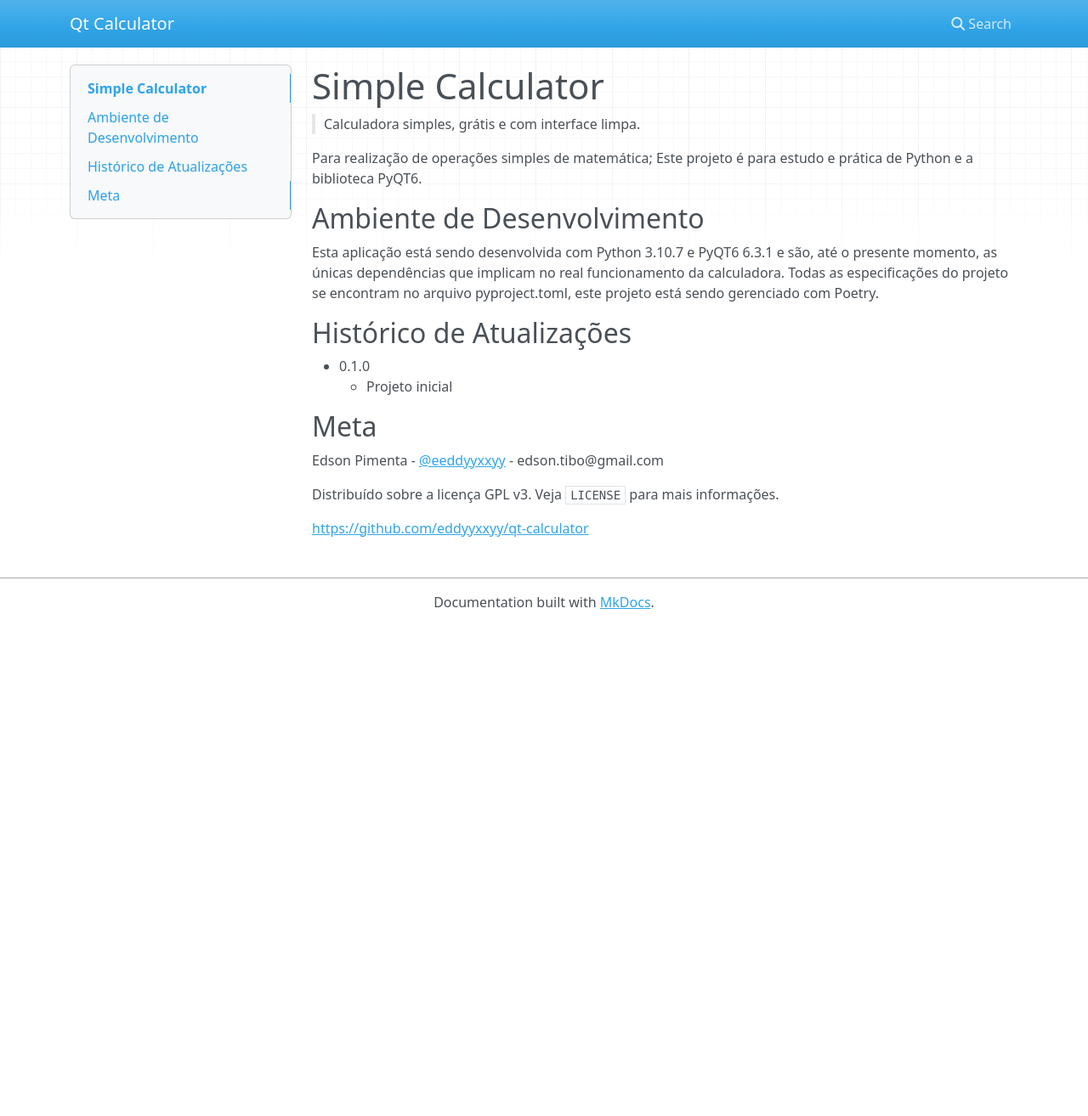
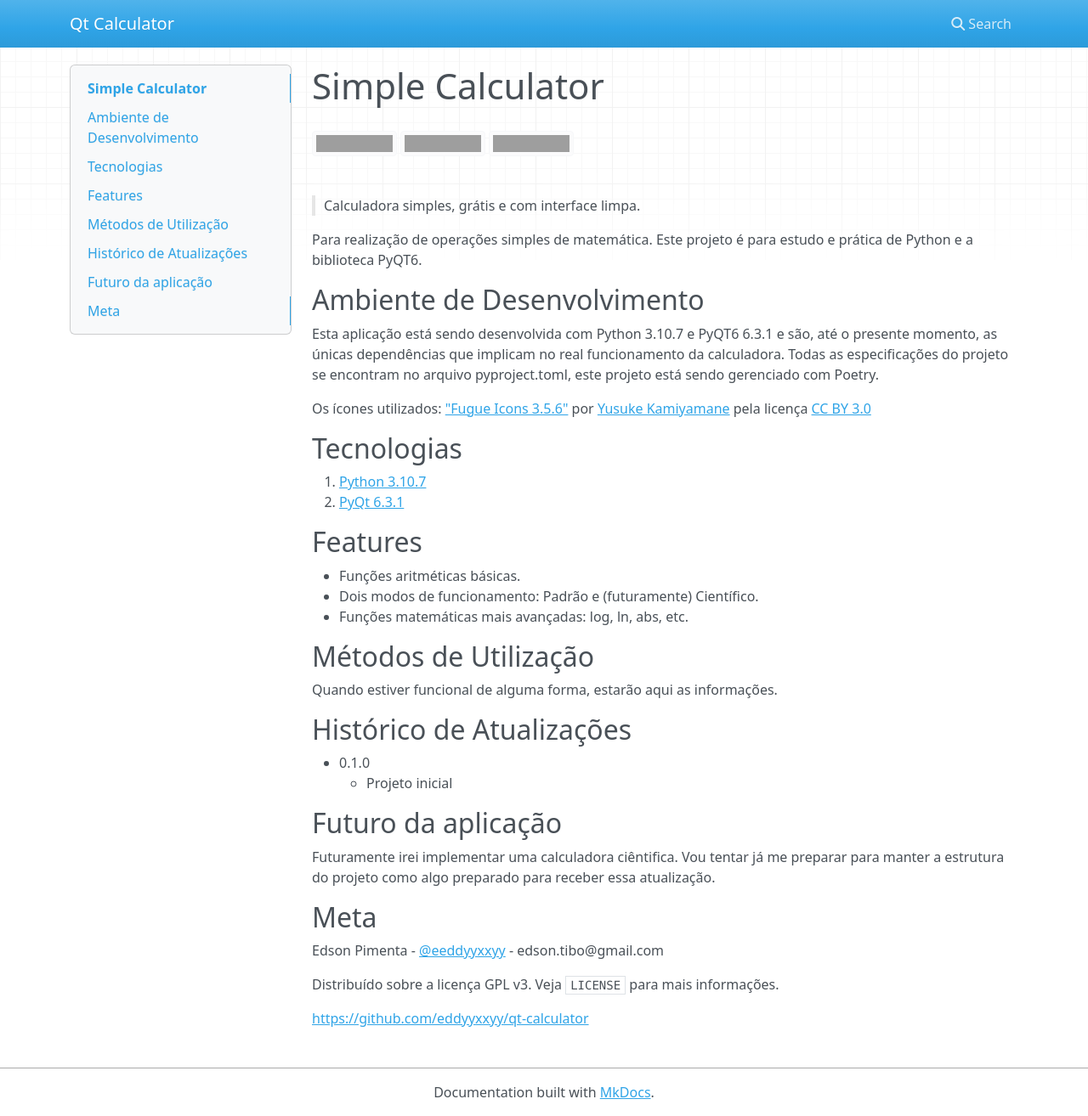
Before and after one commit to eddyyxxyy/qt-calculator, an MkDocs documentation site: the page built from docs/index.md, in a window 1280 px wide and 1314 px high. Shown: the whole window at 85% size. Built offline with MkDocs 1.6.1, drawn with Linux system fonts in a browser that asks for light colours; nearby versions of some CDN libraries; grey boxes are pictures that could not be loaded.

```diff
--- a/docs/index.md
+++ b/docs/index.md
@@ -1,7 +1,13 @@
 # Simple Calculator
+
+<img src="https://img.shields.io/badge/PyCharm-000000.svg?&style=for-the-badge&logo=PyCharm&logoColor=white" />
+<img src="https://img.shields.io/badge/Python-FFD43B?style=for-the-badge&logo=python&logoColor=blue" />
+<img src="https://img.shields.io/badge/Qt-41CD52?style=for-the-badge&logo=qt&logoColor=white" />
+
 > Calculadora simples, grátis e com interface limpa.
 
-Para realização de operações simples de matemática; Este projeto é para estudo e prática de Python e a biblioteca PyQT6.
+Para realização de operações simples de matemática.
+Este projeto é para estudo e prática de Python e a biblioteca PyQT6.
 
 ## Ambiente de Desenvolvimento
 
@@ -10,10 +16,40 @@ dependências que implicam no real funcionamento da calculadora.
 Todas as especificações do projeto se encontram no arquivo pyproject.toml, este projeto está sendo gerenciado com
 Poetry.
 
+Os ícones utilizados: ["Fugue Icons 3.5.6"](https://p.yusukekamiyamane.com/) por
+[Yusuke Kamiyamane](https://twitter.com/ykamiyamane) pela licença
+[CC BY 3.0](https://creativecommons.org/licenses/by/3.0/deed.en)
+
+
+## Tecnologias
+
+1. [Python 3.10.7](https://www.python.org/downloads/release/python-3107/)
+2. [PyQt 6.3.1](https://pypi.org/project/PyQt6/6.3.1/)
+
+
+## Features
+
+- Funções aritméticas básicas.
+- Dois modos de funcionamento: Padrão e (futuramente) Científico.
+- Funções matemáticas mais avançadas: log, ln, abs, etc.
+
+
+## Métodos de Utilização
+
+Quando estiver funcional de alguma forma, estarão aqui as informações.
+
+
 ## Histórico de Atualizações
 
 * 0.1.0
     * Projeto inicial
+
+
+## Futuro da aplicação
+
+Futuramente irei implementar uma calculadora ciêntifica. Vou tentar já me preparar para manter a estrutura do projeto
+como algo preparado para receber essa atualização.
+
 
 ## Meta
 
@@ -21,4 +57,4 @@ Edson Pimenta - [@eeddyyxxyy](https://www.instagram.com/eeddyyxxyy/) - edson.tib
 
 Distribuído sobre a licença GPL v3. Veja `LICENSE` para mais informações.
 
-[https://github.com/eddyyxxyy/qt-calculator](https://github.com/eddyyxxyy)
+[https://github.com/eddyyxxyy/qt-calculator](https://github.com/eddyyxxyy/qt-calculator)
```
Also changed, not shown: README.md (+38 -2 lines), qt_calculator/__init__.py (deleted).
